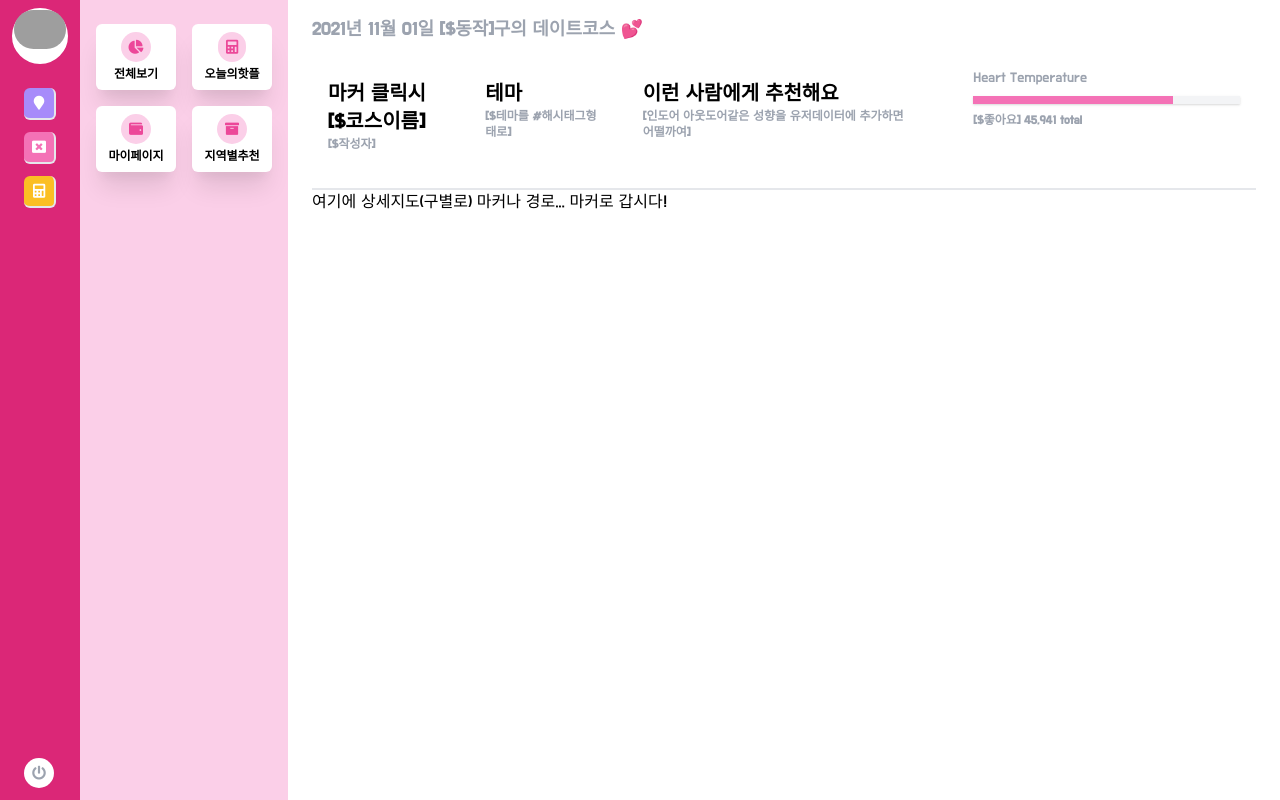
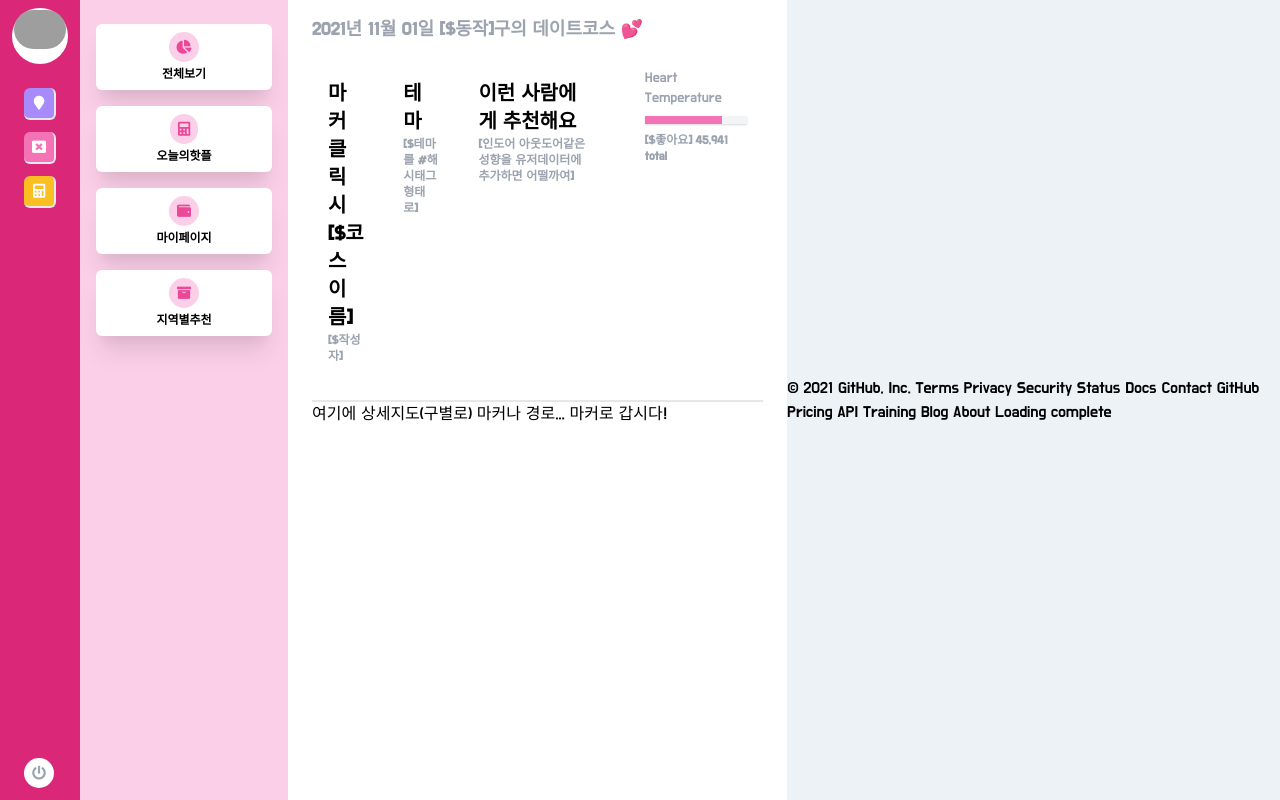
Before and after one commit to Jiseokmin/15dayz, a Flask app: template templates/detail.html in a window 1280 px wide. Run offline with Flask 2, Linux system fonts and the light colour scheme; the template is opened without the code that fills it, so the values that code supplies are empty; grey boxes are pictures that could not be loaded.

Commit message:
first commit by sangpil

```diff
--- a/templates/detail.html
+++ b/templates/detail.html
@@ -73,7 +73,7 @@
                     </li>
 
                     <!-- 로그인기능창으로 쓰면될거같음 -->
-                    <li class="absolute bottom-0 mb-3 p-2 rounded-full flex items-center mx-auto bg-white cursor-pointer transition duration-500 ease-in-out bg-white hover:bg-pink-200 transform hover:-translate-y-1 hover:scale-110 " @click="openMenu !== 2 ? openMenu = 2 : openMenu = null">
+                    <li class="absolute bottom-0 mb-3 p-2 rounded-full flex items-center mx-auto bg-white cursor-pointer transition duration-500 ease-in-out hover:bg-pink-200 transform hover:-translate-y-1 hover:scale-110 " @click="openMenu !== 2 ? openMenu = 2 : openMenu = null">
                       <i class="fas fa-power-off fa-sm text-gray-400"></i>
                     </li>
                   </ul>
@@ -88,7 +88,7 @@
                style="display: none;">
             <div class="mb-6">
               <!--오픈메뉴 함수로 열리는 메뉴들 -->
-              <div class="grid grid-cols-1 gap-4 grid-cols-2 mt-6">
+              <div class="grid grid-cols-1 gap-4 mt-6">
                 <!-- 아이콘은 같은회사꺼 씁니다 -->
                 <div class="p-2 flex flex-col items-center bg-white rounded-md justify-center shadow-xl cursor-pointer">
                   <div class="rounded-full p-2 bg-pink-200 flex flex-col items-center">
@@ -144,7 +144,7 @@
         <label class="font-light text-3xl mb-3"><span class= "text-pink-700 ">SS</span><span class="font-thin text-xl">umbarota</span><span class="font-bold"><br>연애조작단</span></label>
         <input type="text" class="w-full h-11 rounded-md px-4 mb-2" placeholder="아이디"/>
         <input type="password" class="w-full h-11 rounded-md px-4 mb-2" placeholder="비밀번호"/>
-        <button class="w-full h-12 rounded-lg bg-pink-400 text-gray-200 uppercase font-semibold hover:bg-pink-600 text-gray-100 transition mb-2">Login</button>
+        <button class="w-full h-12 rounded-lg bg-pink-400  uppercase font-semibold hover:bg-pink-600 text-gray-100 transition mb-2">Login</button>
         <button class="w-full h-12 rounded-lg bg-pink-300 text-gray-150 uppercase font-semibold hover:bg-pink-500 text-gray-100 transition mb-2">Sign with kakao</button>
         <p class="text-right mb-4 text-sm font-medium text-pink-500 underline">아이디가 없어요</p>
     </div>
@@ -271,7 +271,7 @@
                               </h3>
                               <div class="flex space-x-4 mt-4">
                                  <button class="block uppercase mx-auto shadow bg-white text-pink-600 focus:shadow-outline hover:bg-pink-100
-                                  focus:outline-none text-white text-xs py-3 px-4 rounded font-bold">
+                                  focus:outline-none  text-xs py-3 px-4 rounded font-bold">
                                   탐색하기
                                 </button>
                                 <button class="block uppercase mx-auto shadow bg-pink-500 hover:bg-pink-700 focus:shadow-outline
@@ -317,3 +317,16 @@
 </body>
 </body>
 </html>
+© 2021 GitHub, Inc.
+Terms
+Privacy
+Security
+Status
+Docs
+Contact GitHub
+Pricing
+API
+Training
+Blog
+About
+Loading complete
```
Also changed, not shown: templates/index.html (+14 -3 lines), __init__.py (added), 1 other file.
